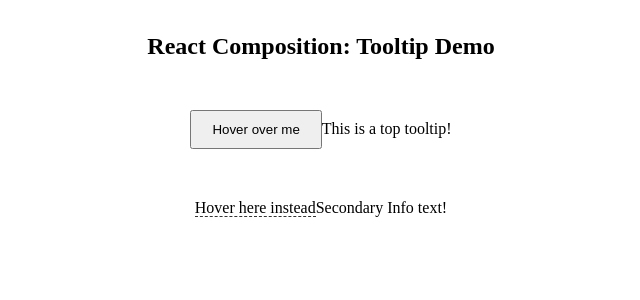
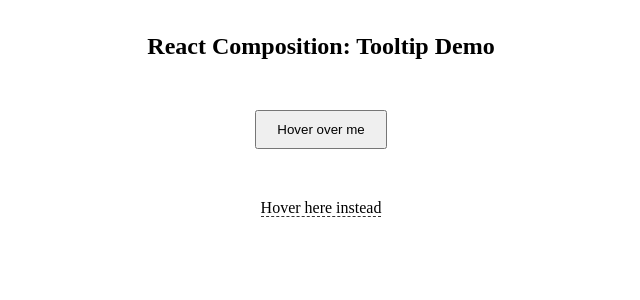
Before and after one commit to acciojob/react-composition-3-madhukayal88-glitch, a React app: page / in a window 1280 px wide. Shown: the top 300 px of the page, without its empty margins (319-959 px from the left). Built offline with nearby package versions, Linux system fonts and the light colour scheme.

Commit message:
Fix Tooltip component using state

```diff
--- a/src/components/Tooltip.js
+++ b/src/components/Tooltip.js
@@ -1,10 +1,20 @@
-import React from "react";
+import React, { useState } from "react";
 
 function Tooltip({ text, children }) {
+  const [showTooltip, setShowTooltip] = useState(false);
+
   return (
-    <div className="tooltip">
+    <div
+      className="tooltip"
+      onMouseEnter={() => setShowTooltip(true)}
+      onMouseLeave={() => setShowTooltip(false)}
+    >
       {children}
-      <span className="tooltiptext">{text}</span>
+      {showTooltip && (
+        <span className="tooltiptext">
+          {text}
+        </span>
+      )}
     </div>
   );
 }
```
